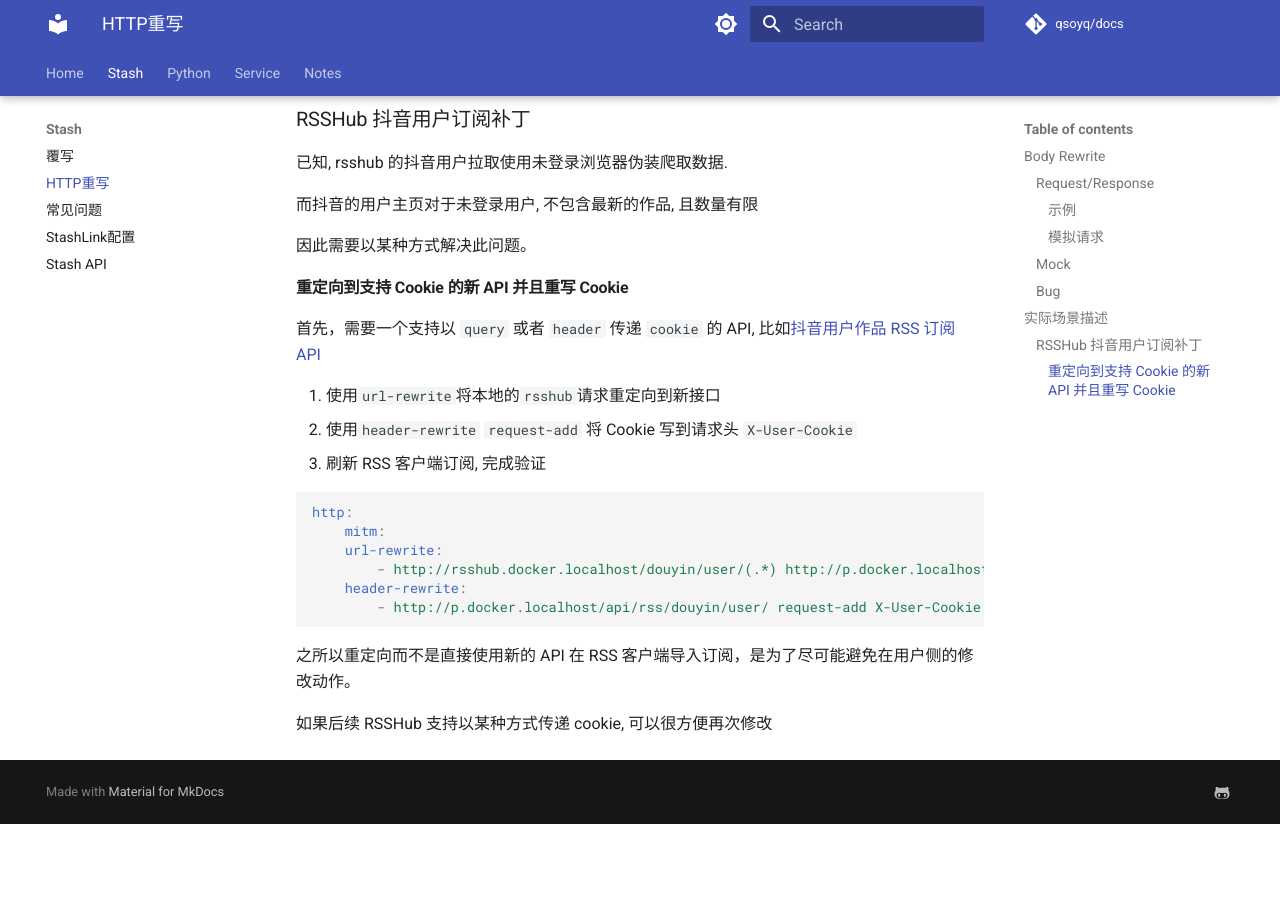
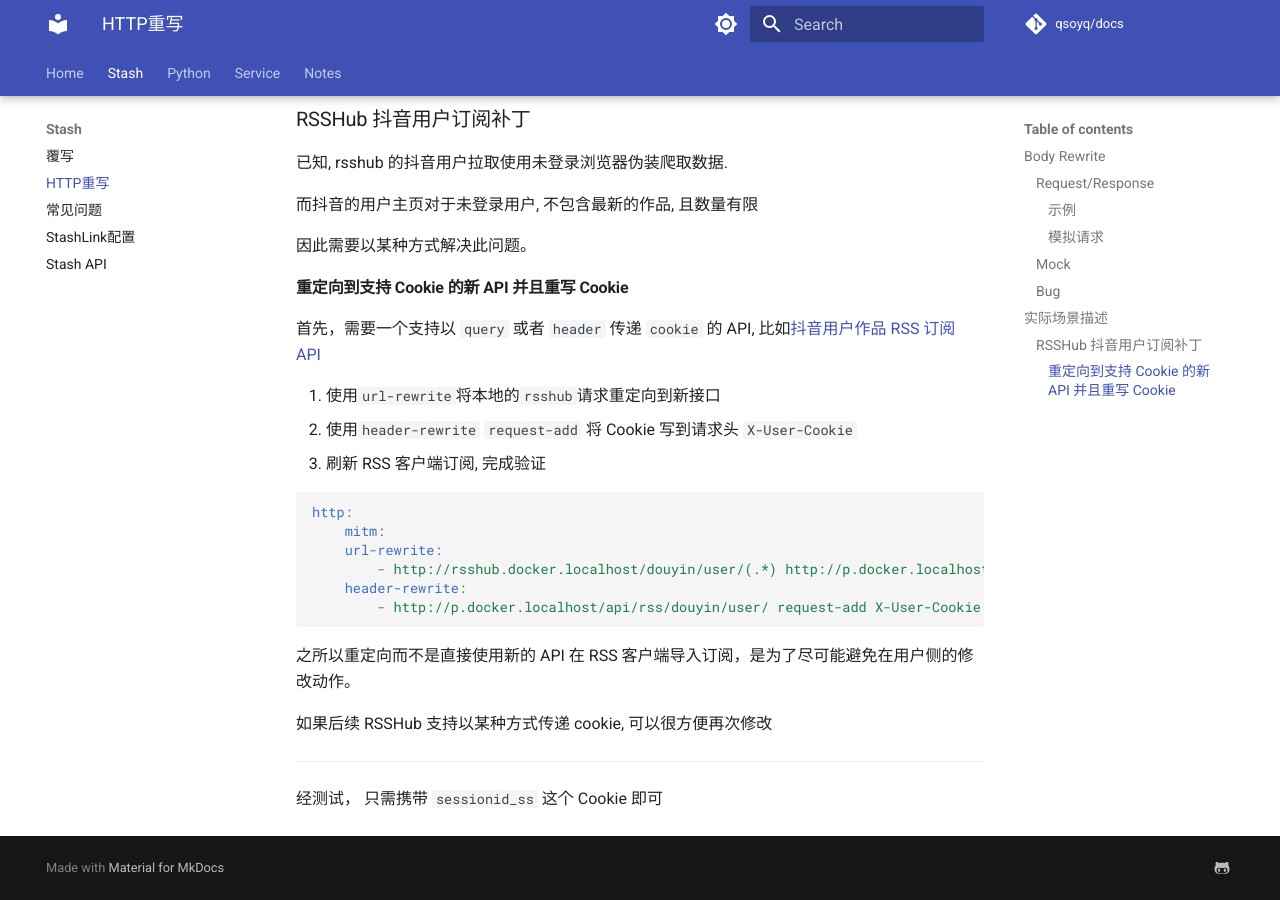
Before and after one commit to qsoyq/docs, an MkDocs documentation site: the page built from docs/Stash/rewrite.md, in a window 1280 px wide and 900 px high, scrolled down 1864 px. Built offline with MkDocs 1.6.1 and Material for MkDocs 9.7.7, drawn with Linux system fonts in a browser that asks for light colours; comment, search, counter and statistics services are not loaded; before the commit the page ends 2688 px from its top, so only the background shows below that.

Commit message:
update stash/rewrite.md

```diff
--- a/docs/Stash/rewrite.md
+++ b/docs/Stash/rewrite.md
@@ -103,3 +103,7 @@ http:
 之所以重定向而不是直接使用新的 API 在 RSS 客户端导入订阅，是为了尽可能避免在用户侧的修改动作。
 
 如果后续 RSSHub 支持以某种方式传递 cookie, 可以很方便再次修改
+
+---
+
+经测试， 只需携带 `sessionid_ss` 这个 Cookie 即可
```
